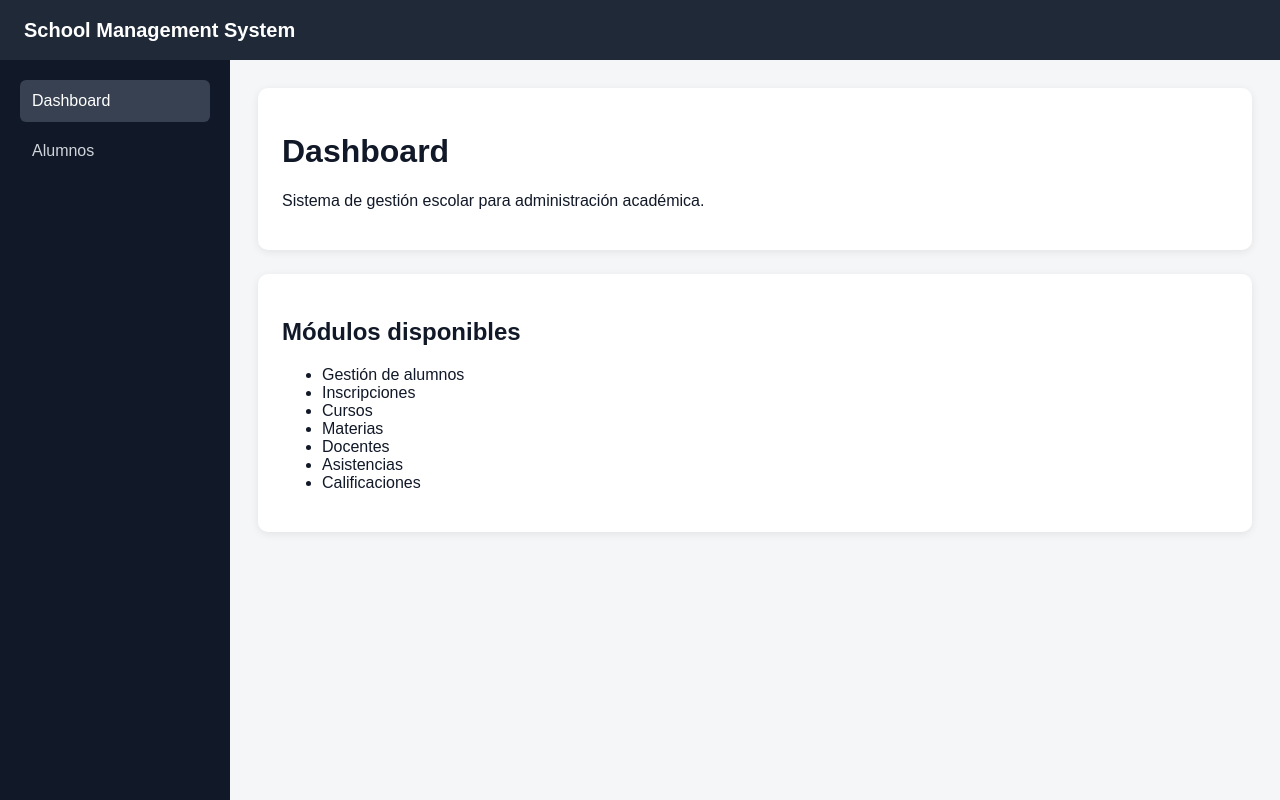
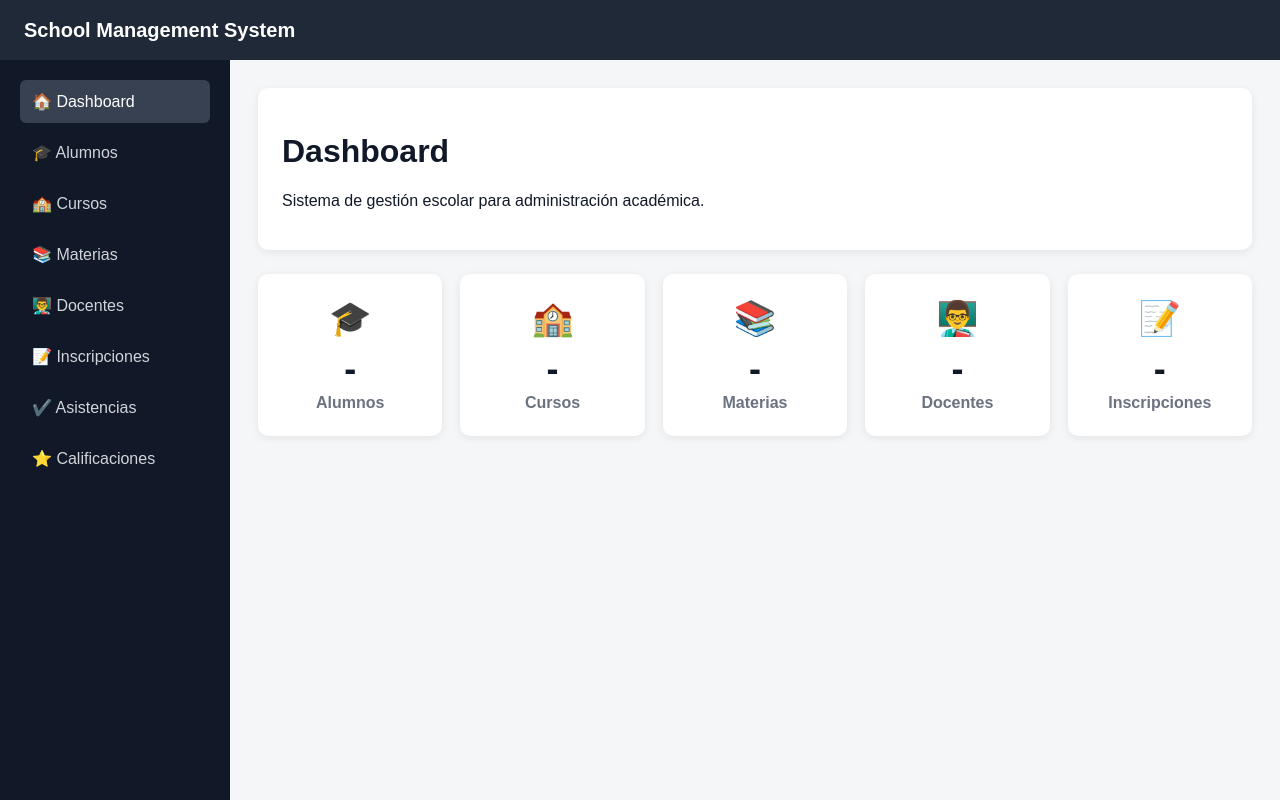
Before and after one commit to FrancoJulianB/school-management-system, a plain HTML site: page frontend/index.html in a window 1280 px wide. Drawn offline with Linux system fonts and the light colour scheme; no server answers.

Commit message:
[FEAT] Improve frontend dashboard and student UI

```diff
--- a/frontend/css/styles.css
+++ b/frontend/css/styles.css
@@ -174,3 +174,37 @@ th { background: #f9fafb; }
     font-size: 22px;
     padding: 4px 8px;
 }
+
+.dashboard-grid {
+    display: grid;
+    grid-template-columns: repeat(5, 1fr);
+    gap: 18px;
+}
+
+.dashboard-card {
+    background: white;
+    border-radius: 10px;
+    padding: 24px;
+    box-shadow: 0 2px 8px rgba(0,0,0,.08);
+    text-align: center;
+}
+
+.dashboard-card span {
+    font-size: 34px;
+}
+
+.dashboard-card h2 {
+    font-size: 36px;
+    margin: 10px 0 4px;
+}
+
+.dashboard-card p {
+    margin: 0;
+    color: #6b7280;
+    font-weight: bold;
+}
+
+.btn-icon {
+    padding: 8px 10px;
+    font-size: 14px;
+}
--- a/frontend/index.html
+++ b/frontend/index.html
@@ -13,8 +13,14 @@
 
 <div class="layout">
     <aside class="sidebar">
-        <a class="active" href="index.html">Dashboard</a>
-        <a href="pages/alumnos.html">Alumnos</a>
+        <a class="active" href="index.html">🏠 Dashboard</a>
+        <a href="pages/alumnos.html">🎓 Alumnos</a>
+        <a href="pages/cursos.html">🏫 Cursos</a>
+        <a href="pages/materias.html">📚 Materias</a>
+        <a href="pages/docentes.html">👨‍🏫 Docentes</a>
+        <a href="pages/inscripciones.html">📝 Inscripciones</a>
+        <a href="pages/asistencias.html">✔️ Asistencias</a>
+        <a href="pages/calificaciones.html">⭐ Calificaciones</a>
     </aside>
 
     <main class="content">
@@ -23,20 +29,42 @@
             <p>Sistema de gestión escolar para administración académica.</p>
         </div>
 
-        <div class="card">
-            <h2>Módulos disponibles</h2>
-            <ul>
-                <li>Gestión de alumnos</li>
-                <li>Inscripciones</li>
-                <li>Cursos</li>
-                <li>Materias</li>
-                <li>Docentes</li>
-                <li>Asistencias</li>
-                <li>Calificaciones</li>
-            </ul>
+        <div class="dashboard-grid">
+            <div class="dashboard-card">
+                <span>🎓</span>
+                <h2 id="alumnosCount">-</h2>
+                <p>Alumnos</p>
+            </div>
+
+            <div class="dashboard-card">
+                <span>🏫</span>
+                <h2 id="cursosCount">-</h2>
+                <p>Cursos</p>
+            </div>
+
+            <div class="dashboard-card">
+                <span>📚</span>
+                <h2 id="materiasCount">-</h2>
+                <p>Materias</p>
+            </div>
+
+            <div class="dashboard-card">
+                <span>👨‍🏫</span>
+                <h2 id="docentesCount">-</h2>
+                <p>Docentes</p>
+            </div>
+
+            <div class="dashboard-card">
+                <span>📝</span>
+                <h2 id="inscripcionesCount">-</h2>
+                <p>Inscripciones</p>
+            </div>
         </div>
     </main>
 </div>
 
+<script src="js/api.js"></script>
+<script src="js/dashboard.js"></script>
+
 </body>
 </html>
--- a/frontend/js/alumnos.js
+++ b/frontend/js/alumnos.js
@@ -36,8 +36,8 @@ function renderAlumnos(alumnos) {
             <td>${alumno.email || "-"}</td>
             <td>
                 <div class="actions">
-                    <button class="btn-secondary" onclick="openEditModal(${alumno.id})">Editar</button>
-                    <button class="btn-danger" onclick="deleteAlumno(${alumno.id})">Eliminar</button>
+                    <button class="btn-secondary btn-icon" onclick="openEditModal(${alumno.id})">✏️</button>
+                    <button class="btn-danger btn-icon" onclick="deleteAlumno(${alumno.id})">🗑️</button>
                 </div>
             </td>
         `;
--- /dev/null
+++ b/frontend/js/dashboard.js
@@ -0,0 +1,21 @@
+document.addEventListener("DOMContentLoaded", async () => {
+    await loadDashboard();
+});
+
+async function loadDashboard() {
+    try {
+        const alumnos = await apiGet("/alumnos");
+        const cursos = await apiGet("/cursos");
+        const materias = await apiGet("/materias");
+        const docentes = await apiGet("/docentes");
+        const inscripciones = await apiGet("/inscripciones");
+
+        document.getElementById("alumnosCount").textContent = alumnos.length;
+        document.getElementById("cursosCount").textContent = cursos.length;
+        document.getElementById("materiasCount").textContent = materias.length;
+        document.getElementById("docentesCount").textContent = docentes.length;
+        document.getElementById("inscripcionesCount").textContent = inscripciones.length;
+    } catch (error) {
+        console.error(error);
+    }
+}
```
Also changed, not shown: frontend/js/modal.js (added, +13 -0 lines), frontend/pages/alumnos.html (+9 -2 lines).
